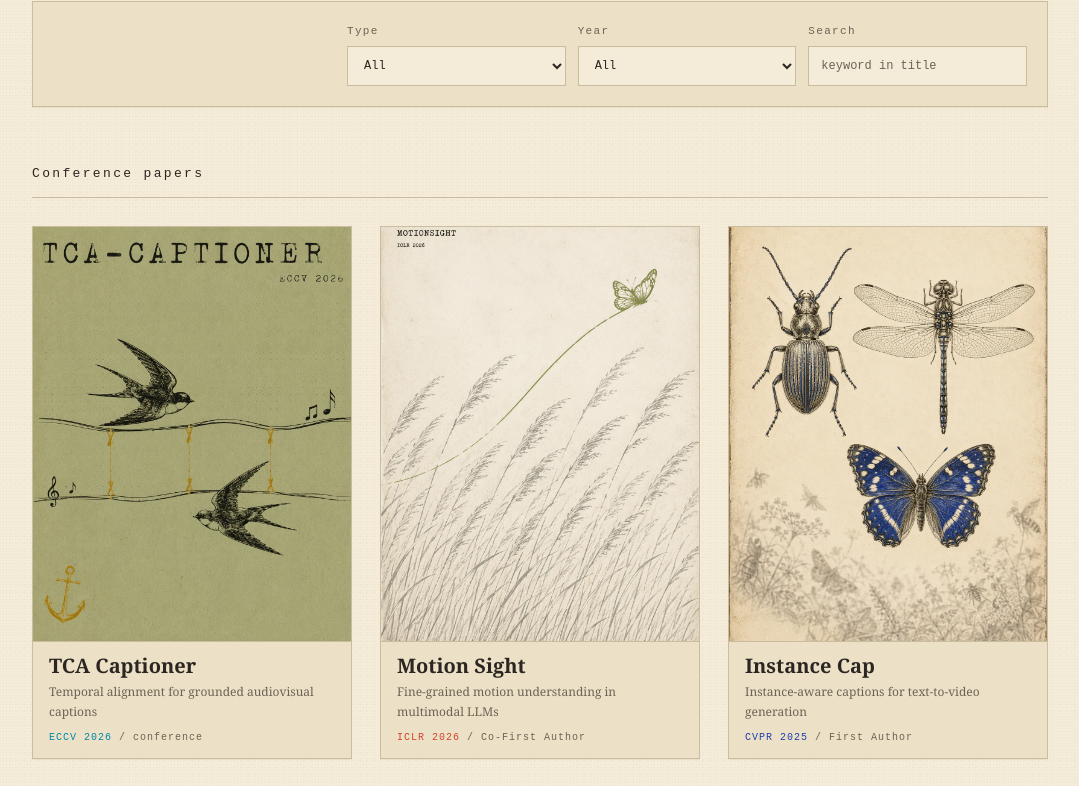
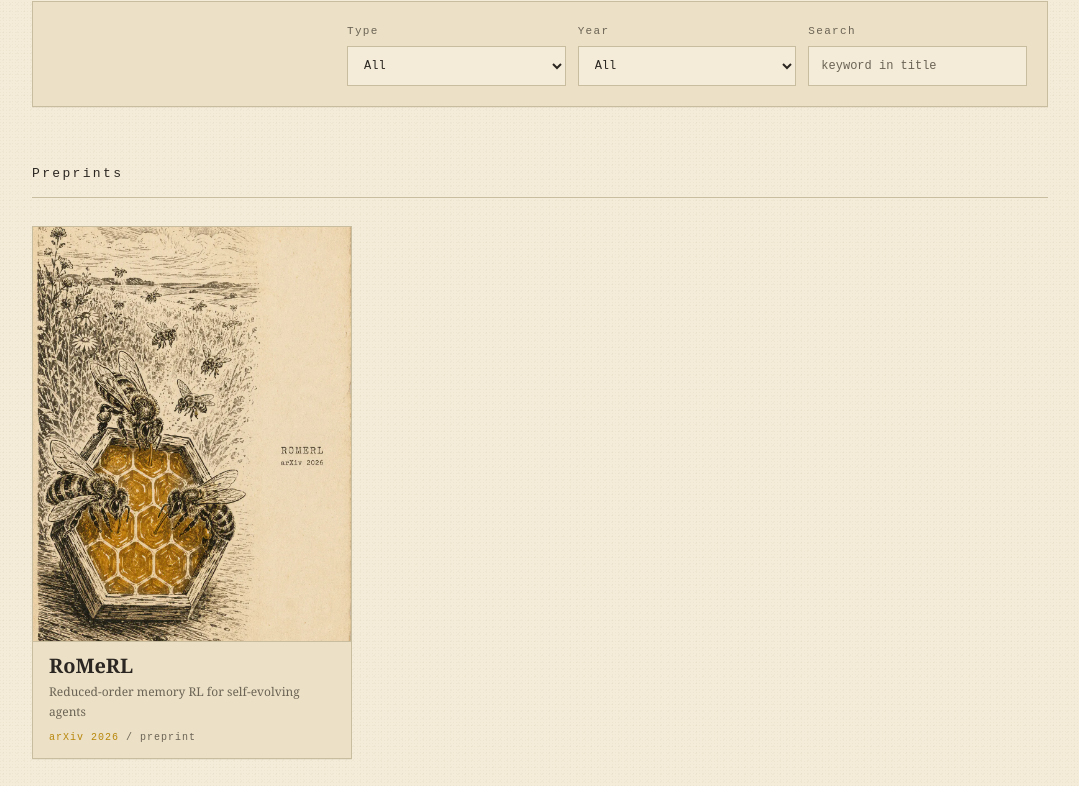
Before and after one commit to fantiehan/fantiehan.github.io, a React (Vite) app: page /#/publications in a window 1280 px wide. Shown: the part 401-1187 px from the top of the page, without its empty margins (100-1179 px from the left). Built offline with nearby package versions, Linux system fonts and the light colour scheme.

Commit message:
feat: add RoMeRL preprint publication

```diff
--- a/src/content/publications.ts
+++ b/src/content/publications.ts
@@ -1,11 +1,13 @@
 import type { Publication } from "@/content/types";
 import tcaCaptioner from "@/assets/fig/TCA-captioner.webp";
+import romerl from "@/assets/fig/romerl.webp";
 import openvidPlusPlus from "@/assets/fig/openvid-plusplus.webp";
 import instancecap from "@/assets/fig/instancecap.webp";
 import motionsight from "@/assets/fig/motionsight.webp";
 import openvid from "@/assets/fig/openvid.webp";
 import ultrahr from "@/assets/fig/ultrahr100k.webp";
 import solidSolution from "@/assets/fig/solid-solution.webp";
+import romerlPoster from "@/assets/posters/romerl.webp";
 import tcaCaptionerPoster from "@/assets/posters/tca-captioner.webp";
 import openvidPlusPlusPoster from "@/assets/posters/openvid-plusplus.webp";
 import instancecapPoster from "@/assets/posters/instancecap.webp";
@@ -15,6 +17,31 @@ import ultrahrPoster from "@/assets/posters/ultrahr.webp";
 import solidSolutionPoster from "@/assets/posters/solid-solution.webp";
 
 export const publications: Publication[] = [
+
+  {
+    id: "yang2026romerl",
+    title: "RoMeRL: Balancing Feedback Coverage and the Memory-Reward Trap in Self-Evolving Agent Memory via Reduced-Order Utility States",
+    venue: "arXiv",
+    year: 2026,
+    type: "preprint",
+    authors:
+      "Yi Yang, Zhennan Chen, Yihong Zhuang, Tiehan Fan, Yinan Chen, Jian Li, Jian Yang, Ying Tai",
+    contributionTag: "",
+    screenshotUrl: romerl,
+    paperUrl: "https://arxiv.org/abs/2608.02508",
+    screenshotPrompt:
+      "RoMeRL reduced-order memory reinforcement learning framework for self-evolving LLM agent memory",
+    poster: {
+      archive: "arxiv 2026",
+      shortTitle: "RoMeRL",
+      concept: "reduced-order utility states for agent memory",
+      accent: "#b8860b",
+      layout: "alignment-bridge",
+      meta: "preprint / self-evolving agent memory",
+      caption: "Reduced-order memory RL for self-evolving agents",
+      imageUrl: romerlPoster,
+    },
+  },
   {
     id: "nan2026openvidplusplus",
     title: "OpenVid++: A Large-scale High-quality Dataset for Text-to-video Generation",
@@ -182,6 +209,7 @@ export const publications: Publication[] = [
 ];
 
 export const selectedPublicationIds = [
+  "yang2026romerl",
   "nan2026openvidplusplus",
   "zhao2026tca",
   "fan2025instancecap",
--- a/src/content/types.ts
+++ b/src/content/types.ts
@@ -1,4 +1,4 @@
-export type PublicationType = "conference" | "journal";
+export type PublicationType = "conference" | "journal" | "preprint";
 
 export type ContributionTag = "First Author" | "Co-First Author" | "";
 
--- a/src/pages/Publications.tsx
+++ b/src/pages/Publications.tsx
@@ -30,9 +30,10 @@ export default function Publications() {
   }, [type, year, query]);
 
   const grouped = useMemo(() => {
+    const preprint = filtered.filter((paper) => paper.type === "preprint");
     const conf = filtered.filter((paper) => paper.type === "conference");
     const journal = filtered.filter((paper) => paper.type === "journal");
-    return { conf, journal };
+    return { preprint, conf, journal };
   }, [filtered]);
 
   const fieldClass =
@@ -68,6 +69,7 @@ export default function Publications() {
                 <option value="all">All</option>
                 <option value="conference">Conference</option>
                 <option value="journal">Journal</option>
+                <option value="preprint">Preprint</option>
               </select>
             </label>
 
@@ -101,6 +103,20 @@ export default function Publications() {
             </label>
           </div>
         </motion.div>
+
+        <Section title="Preprints">
+          {grouped.preprint.length ? (
+            <div className="grid gap-7 md:grid-cols-2 xl:grid-cols-3">
+              {grouped.preprint.map((paper) => (
+                <PublicationCard key={paper.id} item={paper} />
+              ))}
+            </div>
+          ) : (
+            <div className="border border-[var(--line)] bg-[var(--paper-deep)] p-5 text-[15px] text-[var(--ink-soft)]">
+              No preprints match the current filters.
+            </div>
+          )}
+        </Section>
 
         <Section title="Conference papers">
           {grouped.conf.length ? (
```
Also changed, not shown: scripts/check-zine-academic-site.mjs (+8 -0 lines), src/assets/fig/romerl.webp (added), src/assets/posters/romerl.webp (added).
